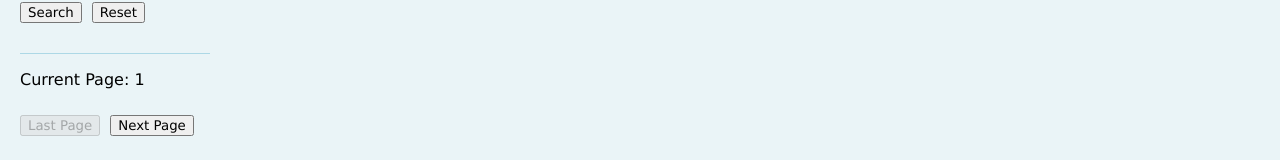
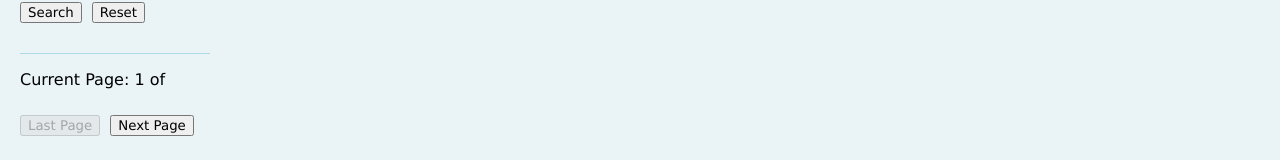
Before and after one commit to KatrinaCloyd/react-pokedex, a React (Create React App) app: page /search in a window 1280 px wide. Shown: the part 383-543 px from the top of the page. Built offline with nearby package versions, Linux system fonts and the light colour scheme; no server answers.

Commit message:
fix on page number display

```diff
--- a/src/SideBar.js
+++ b/src/SideBar.js
@@ -26,7 +26,7 @@ export default class SideBar extends Component {
                     </form>
                 </div>
                 <div className='search'>
-                    <p>Current Page: {this.props.currentPage}</p>
+                    <p>Current Page: {this.props.currentPage} of {this.props.numOfPages}</p>
                     <button onClick={this.props.decreasePage} disabled={this.props.currentPage === 1}>Last Page</button>
                     <button onClick={this.props.increasePage} disabled={this.props.numOfPages === this.props.currentPage}>Next Page</button>
                 </div>
```
